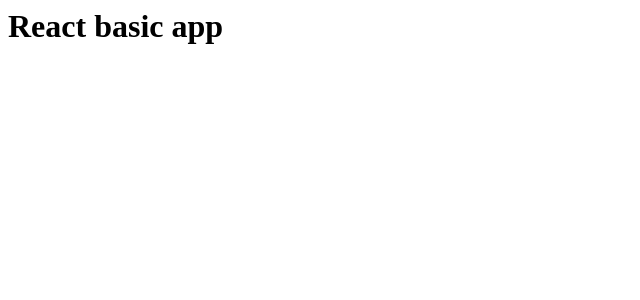
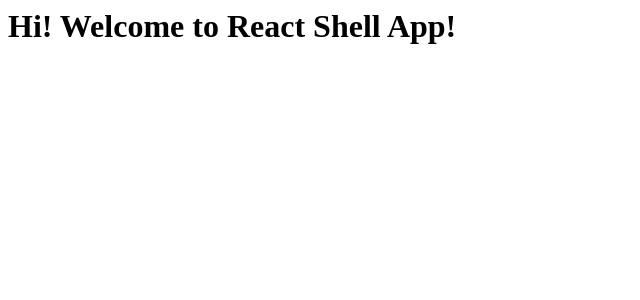
Before and after one commit to elevu/clinical-genomics-ui, a React app: page / in a window 1280 px wide. Shown: the top 300 px of the page, without its empty margins (0-640 px from the left). Built offline with nearby package versions, Linux system fonts and the light colour scheme.

Commit message:
Add Typescript and CSS support

```diff
--- /dev/null
+++ b/src/App.tsx
@@ -0,0 +1,10 @@
+import * as React from "react";
+
+export interface AppProps {
+  name: string;
+}
+export const App = (props: AppProps) => (
+  <h1>
+    Hi! Welcome to {props.name}!
+  </h1>
+);
--- a/src/index.js
+++ /dev/null
@@ -1,13 +0,0 @@
-import React from "react";
-import ReactDOM from "react-dom";
-
-function App() {
-  return (
-    <div>
-      <h1>React basic app</h1>
-    </div>
-  );
-}
-
-const rootElement = document.getElementById("app");
-ReactDOM.render(<App />, rootElement);
--- /dev/null
+++ b/src/index.tsx
@@ -0,0 +1,7 @@
+import * as React from "react";
+import * as ReactDOM from "react-dom";
+import { App } from "./App";
+ReactDOM.render(
+  <App name="React Shell App" />,
+  document.getElementById("app")
+);
--- a/webpack.config.js
+++ b/webpack.config.js
@@ -1,4 +1,5 @@
 const HtmlWebpackPlugin = require('html-webpack-plugin');
+const MiniCssExtractPlugin = require("mini-css-extract-plugin");
 const path = require('path');
 
 const HTMLWebpackPluginConfig = new HtmlWebpackPlugin({
@@ -8,7 +9,9 @@
 });
 
 const config = {
-  entry: './src/index.js',
+    entry: './src/index.tsx',
+    target: "web",
+    mode: "development",
     output: {
         path: path.resolve(__dirname, './dist'),
         filename: 'bundle.js',
@@ -20,12 +23,22 @@
                 use: 'babel-loader',
                 exclude: /node_modules/,
             },
+            {
+                test: /\.(ts|tsx)$/,
+                loader: "awesome-typescript-loader",
+            },
+            {
+                test: /\.css$/,
+                loader: "css-loader",
+            },
         ],
     },
     resolve: {
-    extensions: ['.js', '.jsx'],
+        extensions: [".js", ".jsx", ".json", ".ts", ".tsx"],
     },
-  plugins: [HTMLWebpackPluginConfig],
+    plugins: [HTMLWebpackPluginConfig, new MiniCssExtractPlugin({
+        filename: '[name].css',
+    })],
 };
 
 module.exports = config;
```
Also changed, not shown: package.json (+7 -0 lines), tsconfig.json (added, +15 -0 lines), 1 other file (tests, documents, lock files or other folders). Lines whose indentation alone changed are shown as unchanged.
